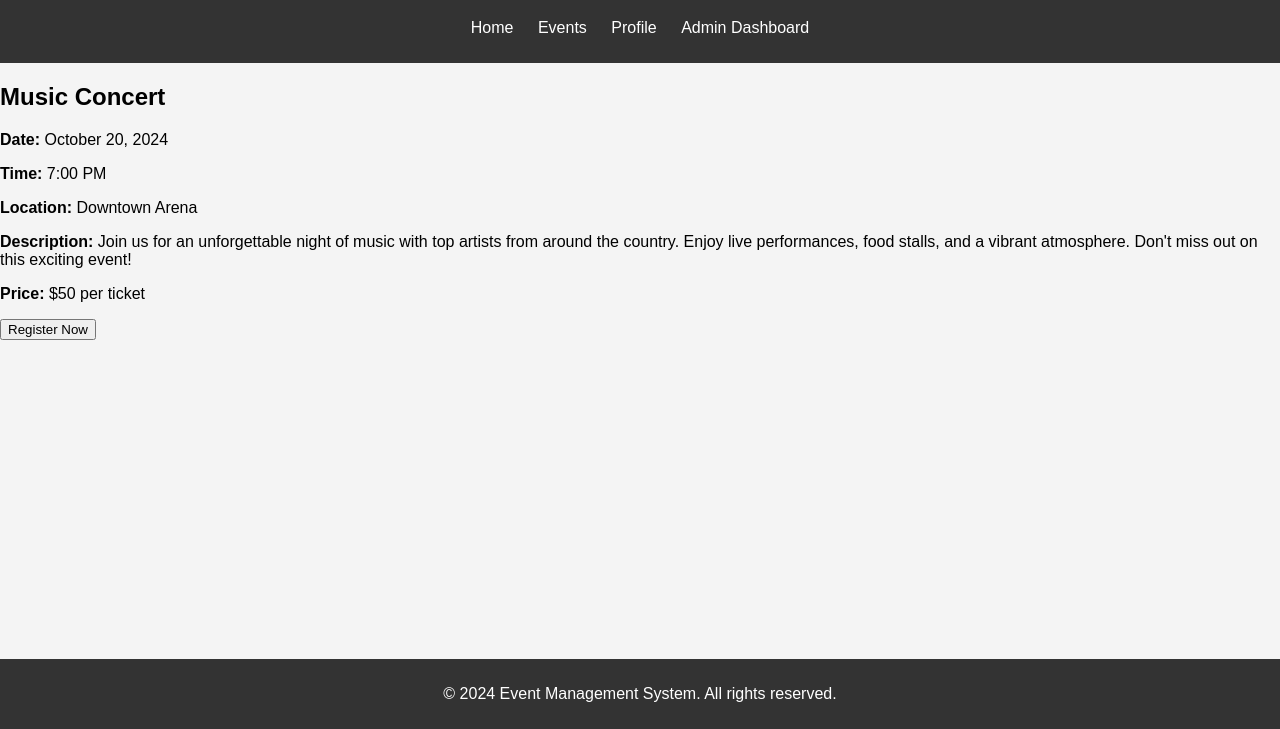
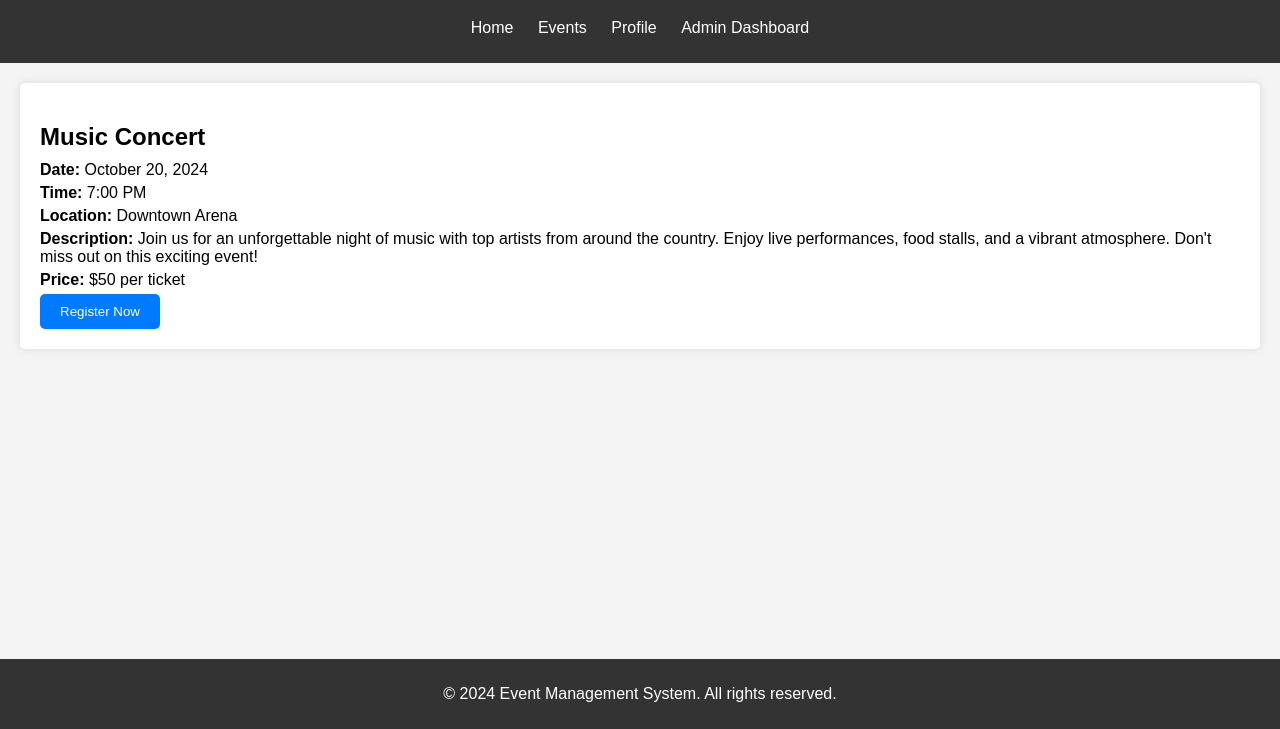
Before and after one commit to anguianoo/Event-management-web-app, a plain HTML site: page event-detail.html in a window 1280 px wide. Shown: the part 71-800 px from the top of the page. Drawn offline with Linux system fonts and the light colour scheme.

Commit message:
Update styles.css

```diff
--- a/styles.css
+++ b/styles.css
@@ -94,3 +94,32 @@ footer {
     border: 1px solid #ccc;
     border-radius: 5px;
 }
+
+.event-detail {
+    padding: 20px;
+    background-color: #fff;
+    margin: 20px;
+    border-radius: 5px;
+    box-shadow: 0 0 10px rgba(0, 0, 0, 0.1);
+}
+
+.event-detail h2 {
+    margin-bottom: 10px;
+}
+
+.event-detail p {
+    margin: 5px 0;
+}
+
+.event-detail button {
+    background-color: #007bff;
+    color: white;
+    border: none;
+    padding: 10px 20px;
+    border-radius: 5px;
+    cursor: pointer;
+}
+
+.event-detail button:hover {
+    background-color: #0056b3;
+}
```
